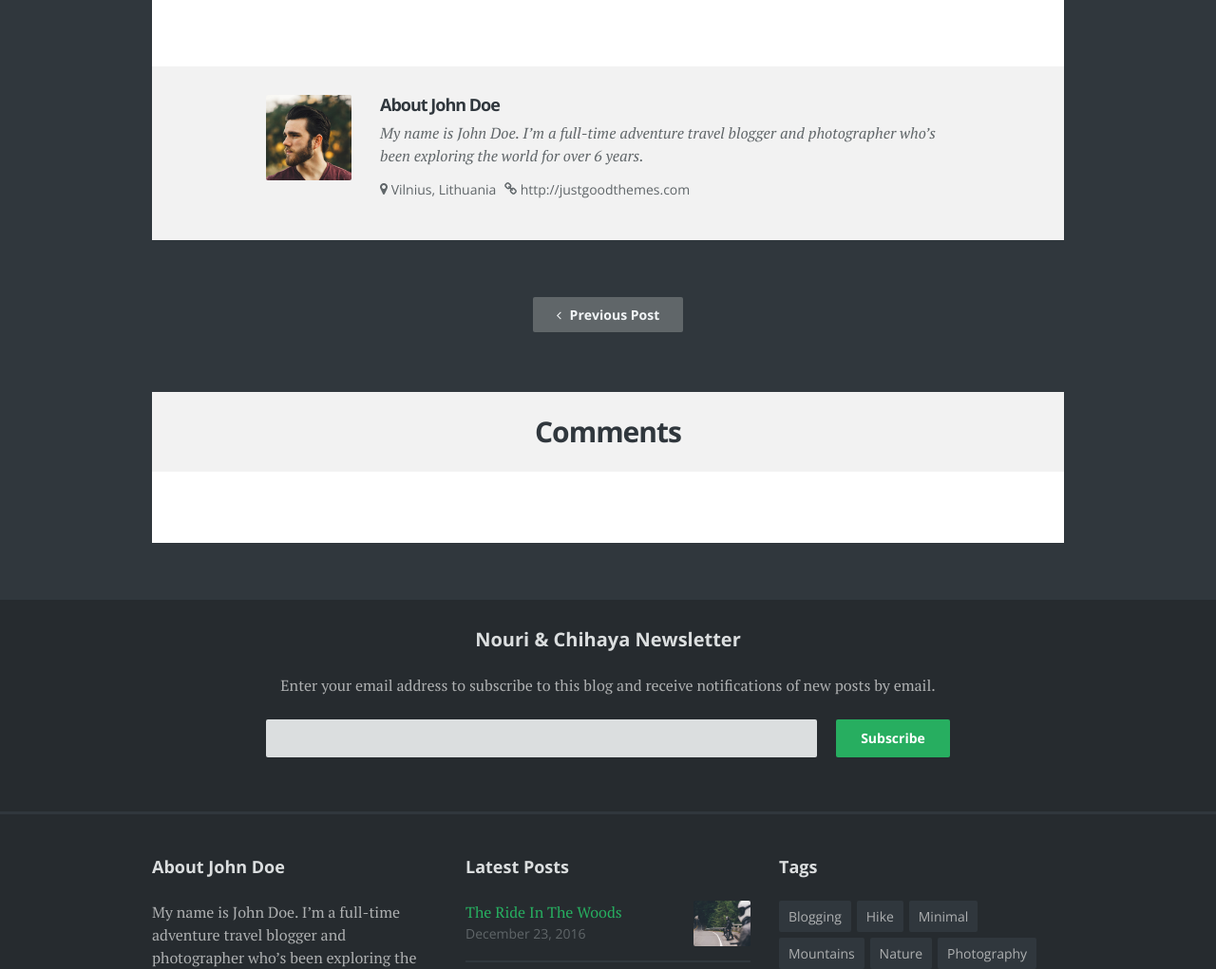
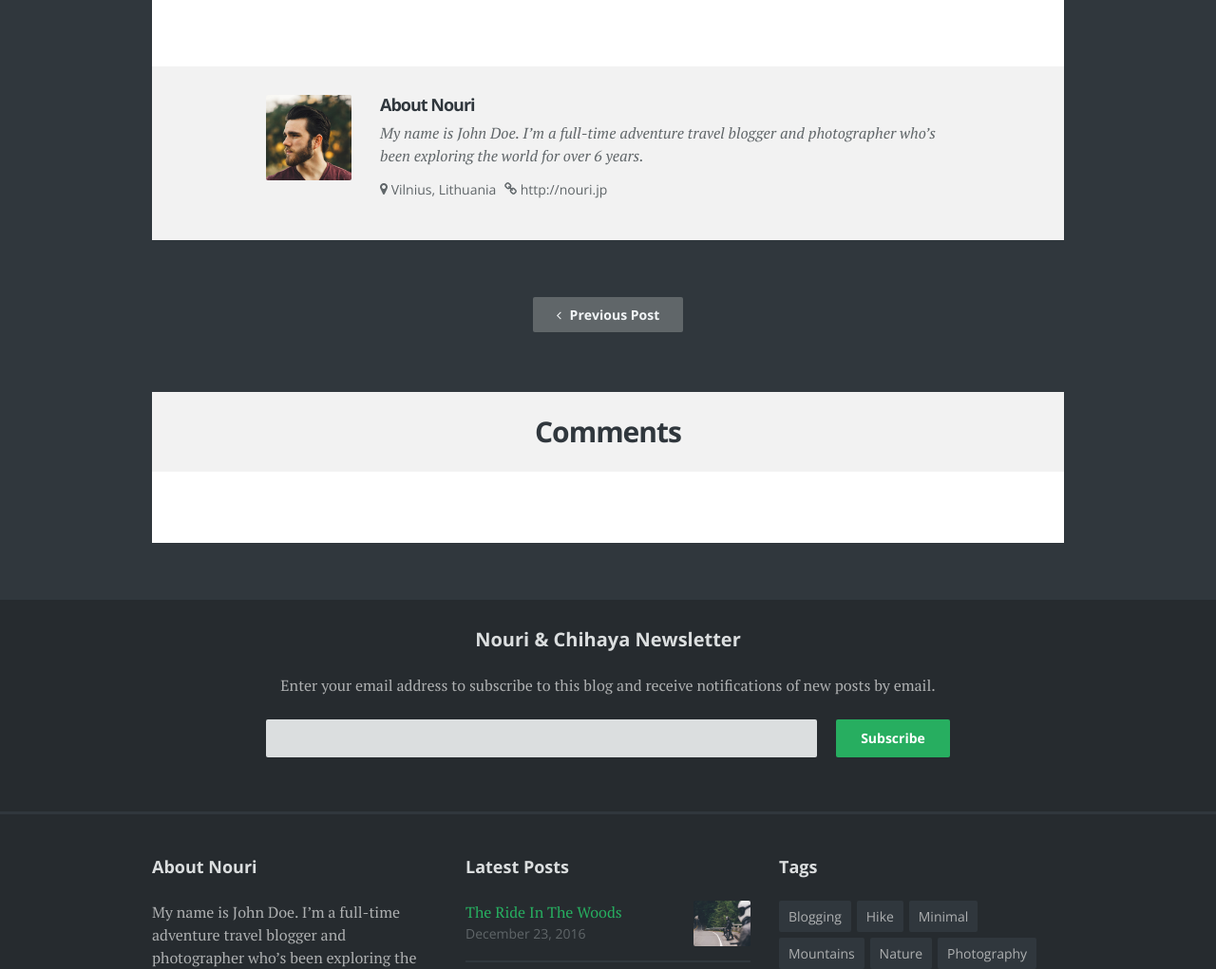
Before and after one commit to nourijp/chihaya, a Jekyll site: the page built from _posts/2016-12-23-the-ride-in-the-woods.md, in a window 1280 px wide and 1400 px high, scrolled down 2544 px. Shown: the part 162-1183 px from the top of the window at 95% size. Built offline with Jekyll 4.4.1, drawn with Linux system fonts in a browser that asks for light colours; some web fonts are replaced; comment, search, counter and statistics services are not loaded.

Commit message:
Update _config.yml

```diff
--- a/_config.yml
+++ b/_config.yml
@@ -41,28 +41,28 @@
 disqus: bankauskas
 
 # Author information - author info at the bottom of the post
-author_name: "John Doe"
+author_name: "Nouri"
 author_bio: "My name is John Doe. I’m a full-time adventure travel blogger and photographer who’s been exploring the world for over 6 years."
-author_url: "http://justgoodthemes.com"
+author_url: "http://nouri.jp"
 author_location: "Vilnius, Lithuania"
 author_image: authorimage.jpg
 
 # Footer ad banner
-banner_url: "https://justgoodthemes.com/"
+banner_url: "https://nouri.jp"
 banner_image: banner.jpg
 
 # Footer newsletter widget - add your form action url for MailChimp signup form here
 mailchimp_url: "//justgoodthemes.us3.list-manage.com/subscribe/post?u=78f1bab16028354caeb23aecd&amp;id=4a7330d117"
 
 # Social links in the site footer
-twitter_username: "username"
-facebook_username: "username"
+twitter_username: "nouri_jp"
+facebook_username: "nourijp"
 googleplus_username: "+username"
-github_username: "username"
+github_username: "nourijp"
 codepen_username: "username"
 dribbble_username: "username"
-medium_username: "@username"
-instagram_username: "username"
+medium_username: "@nourijp"
+instagram_username: "nouri.jp"
 pinterest_username: "username"
 linkedin_username: "username"
 
```
